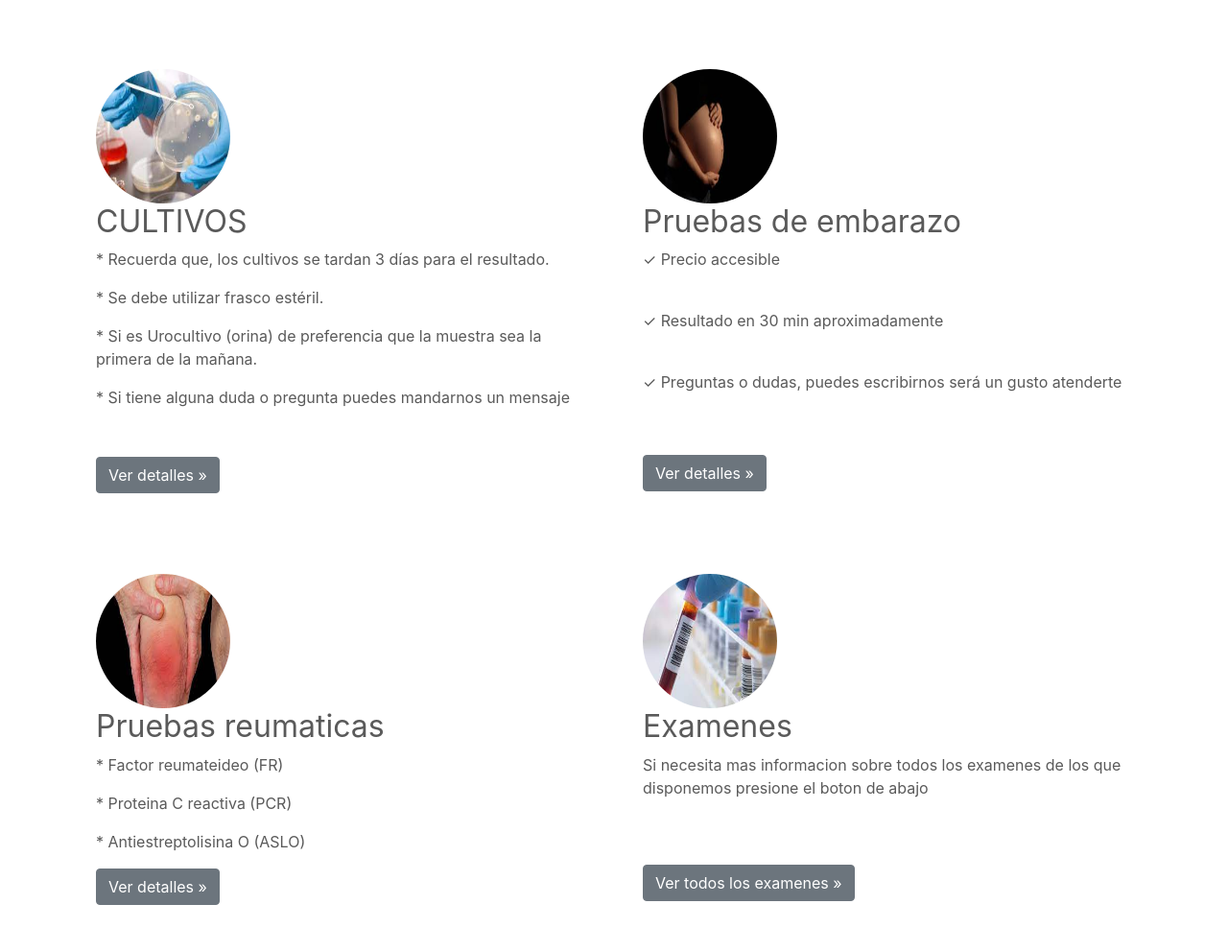
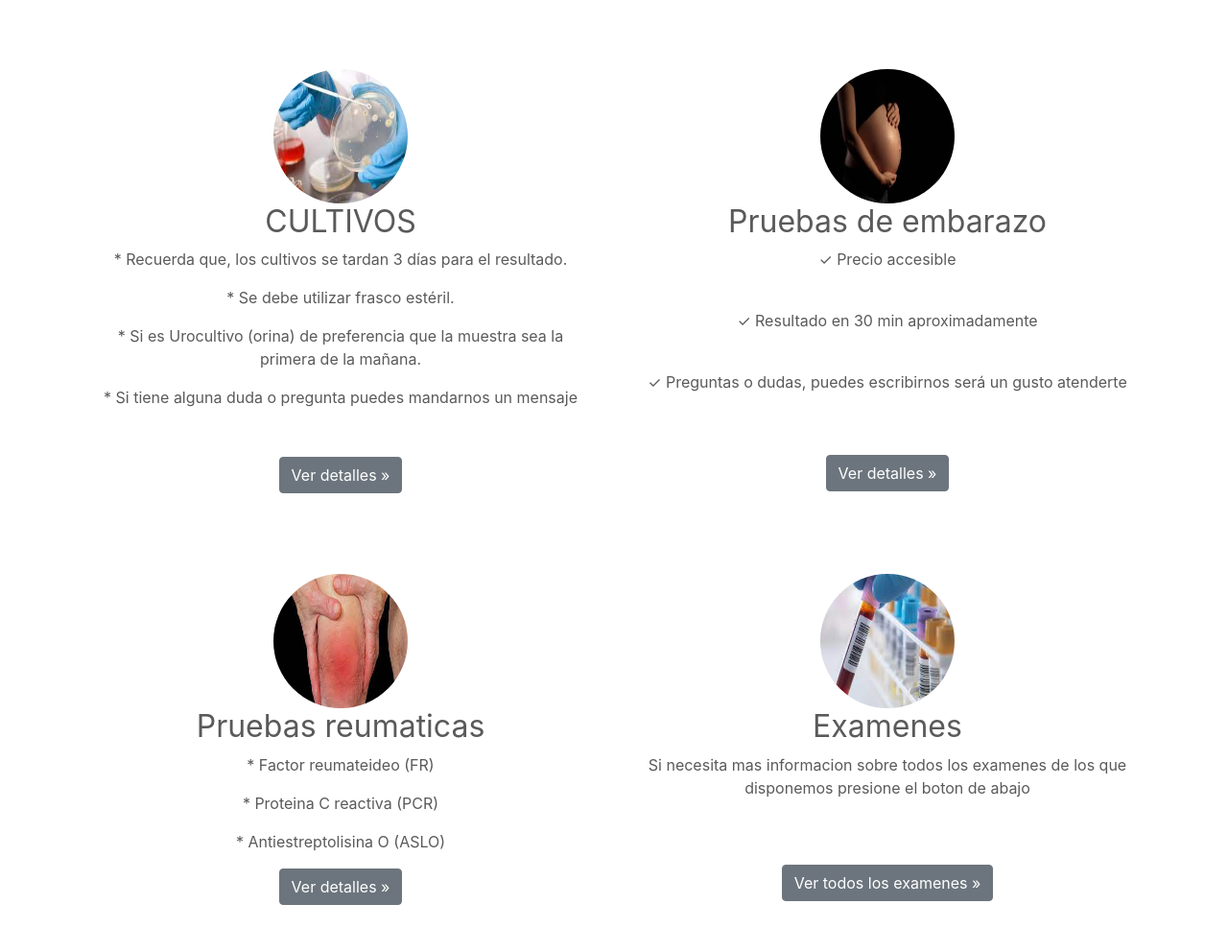
Before and after one commit to daniloaj/lab-vindel, a plain HTML site: page index.html in a window 1280 px wide. Shown: the part 582-1574 px from the top of the page at 96% size. Drawn offline with nearby package versions, Linux system fonts and the light colour scheme.

Commit message:
Update styles.css

```diff
--- a/css/styles.css
+++ b/css/styles.css
@@ -3,7 +3,9 @@ body {
     padding-bottom: 3rem;
     color: #5a5a5a;
   }
-
+.centrado{
+   text-align: center;
+ }
  .imagendelogo{
      width: 40px;
      height: 40px;
```
